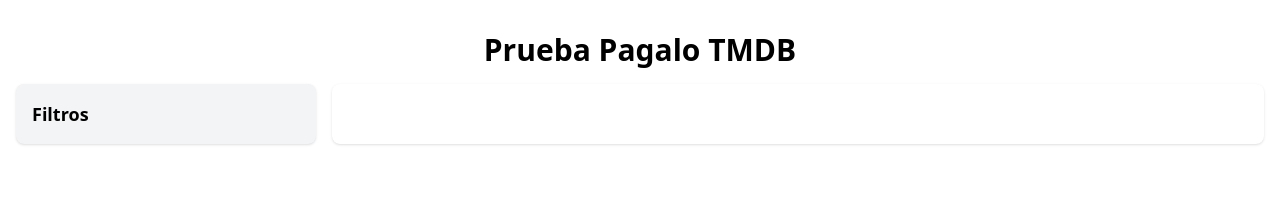
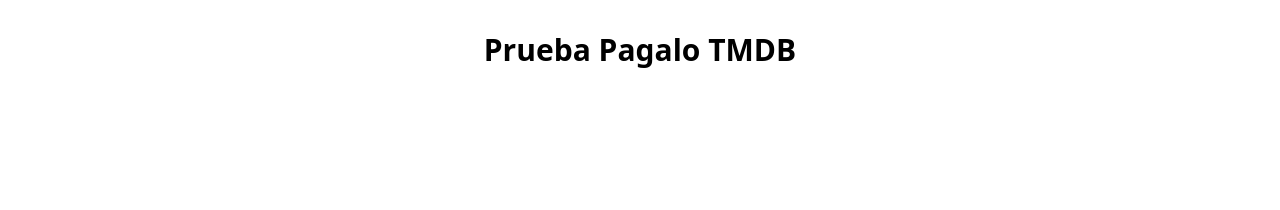
Before and after one commit to JoseMarkos/PRUEBA_PAGALO_JOSE_BAILON, an Angular app: page / in a window 1280 px wide. Shown: the top 210 px of the page. Built offline with nearby package versions, Linux system fonts and the light colour scheme.

Commit message:
quitar dos columnas por presentacion 1 abril

```diff
--- a/src/app/app.component.html
+++ b/src/app/app.component.html
@@ -4,15 +4,5 @@
 <h1 class="text-3xl font-bold text-center pt-8">
   Prueba Pagalo TMDB
 </h1>
-<section class="container m-auto grid grid-cols-12 gap-4 p-4">
-  <!-- Columna de filtros -->
-  <aside class="col-span-3 bg-gray-100 p-4 rounded-lg shadow">
-    <h2 class="text-lg font-semibold">Filtros</h2>
-    <!-- Agrega aquí los filtros -->
-  </aside>
 
-  <!-- Columna de contenido -->
-  <main class="col-span-9 bg-white p-4 rounded-lg shadow">
-    <router-outlet></router-outlet>
-  </main>
-</section>
+<router-outlet></router-outlet>
```
